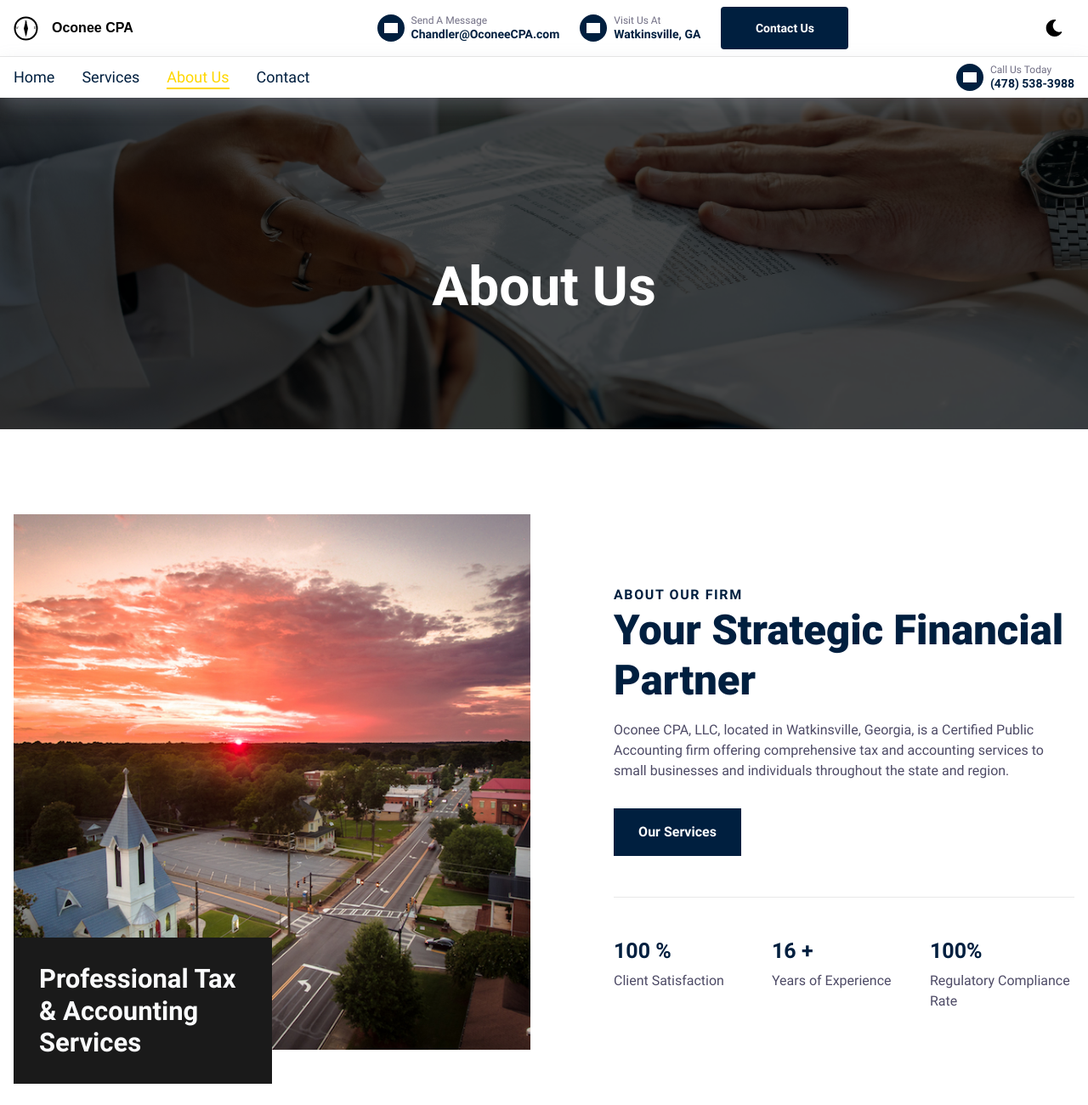
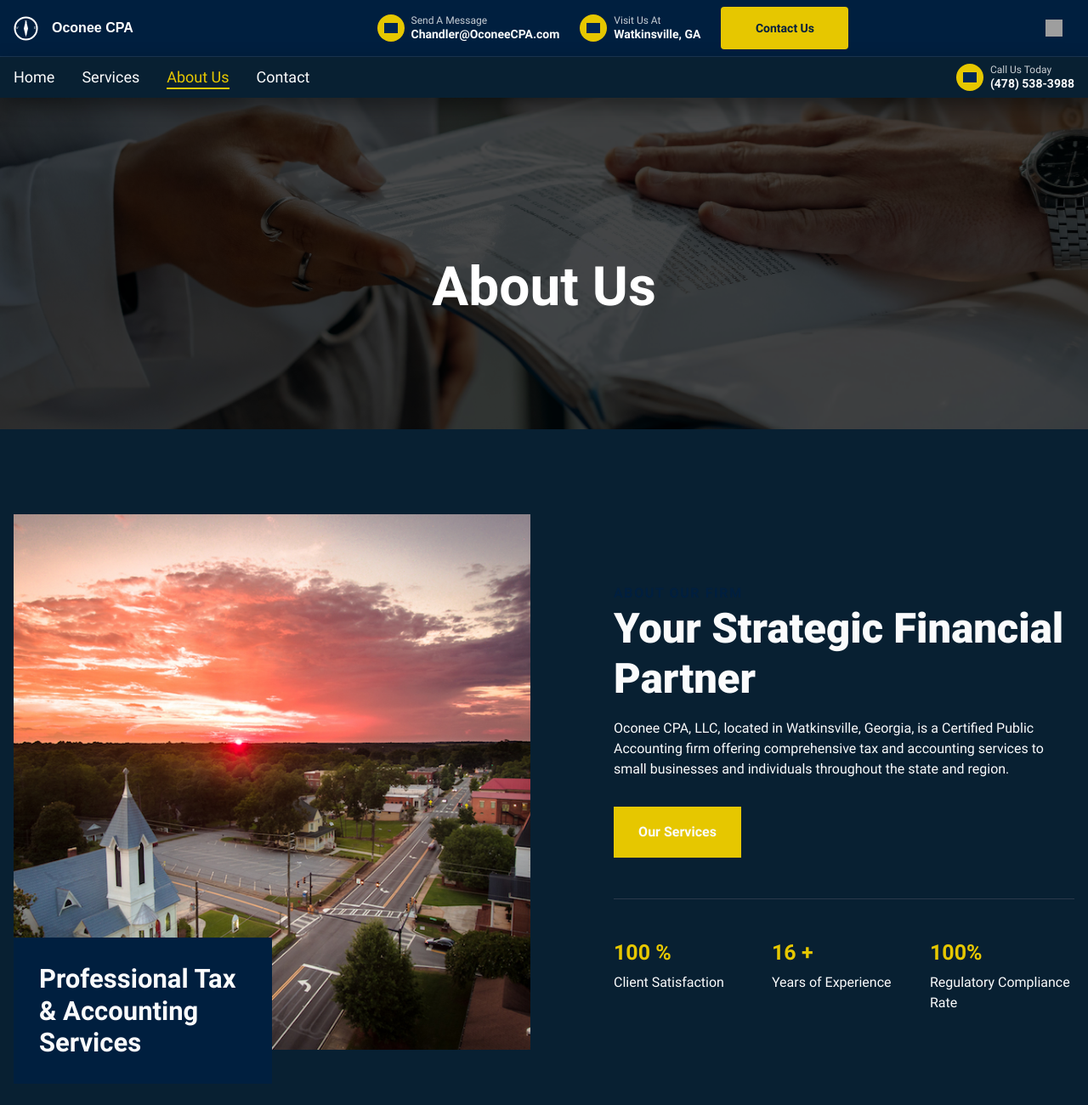
Before and after one commit to jerredrogero/OconeeCPA, an Eleventy site: page src/content/pages/about.html in a window 1280 px wide. Shown: the top 1300 px of the page at 85% size. Built offline with nearby package versions, Linux system fonts and the light colour scheme; Eleventy itself is replaced by a stand-in of ours; files that its build step writes are made by us from their sources; grey boxes are pictures that could not be loaded.

Commit message:
1st draft

```diff
--- a/src/assets/js/dark.js
+++ b/src/assets/js/dark.js
@@ -14,23 +14,17 @@ function disableDarkMode() {
 
 // determines a new users dark mode preferences
 function detectColorScheme() {
-    // default to the light theme
-    let theme = "light";
+    // default to dark theme
+    let theme = "dark";
 
-    // check localStorage for a saved 'theme' variable. if it's there, the user has visited before, so apply the necessary theme choices
+    // check localStorage for a saved 'theme' variable
     if (localStorage.getItem("theme")) {
         theme = localStorage.getItem("theme");
     }
-    // if it's not there, check to see if the user has applied dark mode preferences themselves in the browser
-    else if (
-        window.matchMedia &&
-        window.matchMedia("(prefers-color-scheme: dark)").matches
-    ) {
-        theme = "dark";
-    }
+    // if no saved preference, keep dark mode as default
 
-    // if there is no preference set, the default of light will be used. apply accordingly
-    theme === "dark" ? enableDarkMode() : disableDarkMode();
+    // apply the theme
+    theme === "light" ? disableDarkMode() : enableDarkMode();
 }
 
 // run on page load
--- a/src/assets/sass/about.scss
+++ b/src/assets/sass/about.scss
@@ -490,6 +490,10 @@
 
             .cs-link {
                 color: var(--primaryLight);
+
+                &:before {
+                    background: var(--primary);
+                }
             }
 
             .cs-text,
@@ -514,13 +518,31 @@
             }
 
             .cs-button-solid {
-                color: var(--secondary);
-                background-color: var(--dark);
+                color: var(--bodyTextColorWhite);
+                background-color: var(--secondary);
+                border: 2px solid var(--secondary);
+                position: relative;
+                transition: all 0.3s ease;
+                overflow: hidden;
+
+                &:before {
+                    content: "";
+                    position: absolute;
+                    bottom: 0;
+                    left: 0;
+                    width: 0%;
+                    height: 100%;
+                    background: var(--primary);
+                    transition: width 0.3s ease;
+                    z-index: -1;
+                }
 
                 &:hover {
-                    color: var(--bodyTextColorWhite);
+                    color: var(--secondary);
+                    border-color: var(--primary);
+
                     &:before {
-                        background: var(--primary);
+                        width: 100%;
                     }
                 }
             }
--- a/src/assets/sass/root.scss
+++ b/src/assets/sass/root.scss
@@ -9,9 +9,9 @@
     // Website colors
     :root {
         --primary: #001f3f;  // Navy
-        --primaryLight: #FFD700;  // Lighter navy for hover states
-        --secondary: #FFD700;  // Gold
-        --secondaryLight: #FFD700;  // Lighter gold for hover states
+        --primaryLight: #e6c700;  // Lighter navy for hover states
+        --secondary: #e6c700;  // Gold
+        --secondaryLight: #e6c700;  // Lighter gold for hover states
         --headerColor: #001f3f;  // Navy for headers
         --bodyTextColor: #4e4b66;  // Keeping original for body text
         --bodyTextColorWhite: #fafbfc;  // Keeping original white text
@@ -27,6 +27,52 @@
 
         /* 60px - 100px top and bottom */
         --sectionPadding: clamp(3.75rem, 7.82vw, 6.25rem) 1rem;
+    }
+
+    // Set dark mode by default
+    body {
+        background-color: var(--dark);
+        color: var(--bodyTextColorWhite);
+
+        &.dark-mode {
+            display: block;
+            background-color: var(--dark);
+            color: var(--bodyTextColorWhite);
+        }
+
+        &:not(.dark-mode) {
+            display: block;
+            background-color: #fff;
+            color: var(--bodyTextColor);
+        }
+    }
+
+    // Show dark mode elements by default
+    .dark {
+        display: block;
+    }
+
+    // Hide light mode elements by default
+    .light {
+        display: none;
+    }
+
+    body.dark-mode {
+        .dark {
+            display: block;
+        }
+        .light {
+            display: none;
+        }
+    }
+
+    body:not(.dark-mode) {
+        .dark {
+            display: none;
+        }
+        .light {
+            display: block;
+        }
     }
 
     // Text styles - can be replaced using CodeStitch's "Content Flair" Stitches
@@ -1031,11 +1077,12 @@
             }
 
             .cs-button-solid {
-                background-color: var(--primary);
-                color: #fff;
+                background-color: var(--secondary);
+                color: var(--primary);
 
                 &:hover {
-                    background-color: var(--primaryLight);
+                    background-color: var(--secondary);
+                    color: var(--primary);
                 }
             }
         }
```
Also changed, not shown: src/assets/css/about.css, src/assets/css/root.css, 2 other files.
